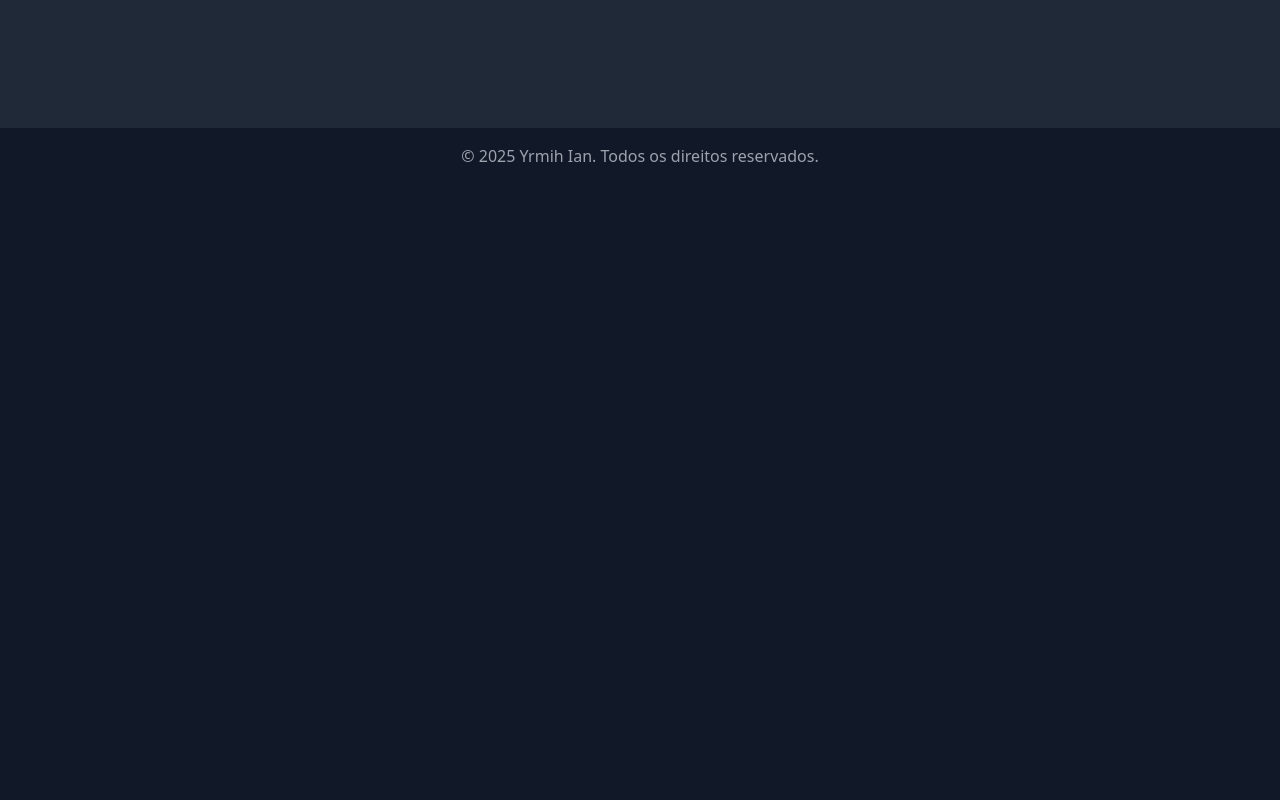
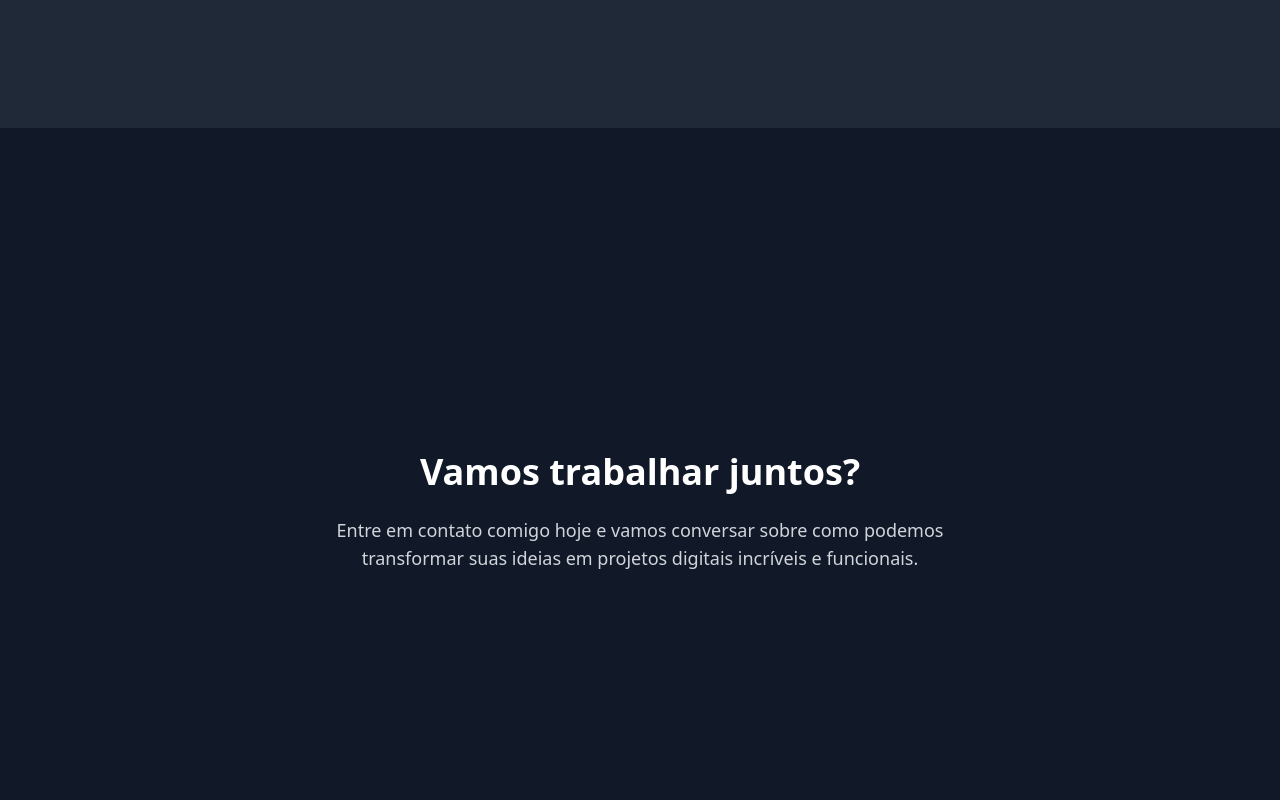
Before and after one commit to Yrmih/portfolio-web, a Next.js app: page / in a window 1280 px wide. Shown: the part 1760-2560 px from the top of the page. Before the commit the page ends 1944 px from the top, so only its background shows below. Built offline with nearby package versions, Linux system fonts and the light colour scheme.

Commit message:
feat: implementar seção de contato com informações e links de redes sociais

```diff
--- a/src/sections/Contact.tsx
+++ b/src/sections/Contact.tsx
@@ -1,5 +1,32 @@
-export default function Contact(){
-  return(
-    <div></div>
- );
+"use client";
+import { Mail, Github, Linkedin, Instagram, MessageCircle } from "lucide-react";
+
+export default function Contact({ id }: { id: string }) {
+  return (
+    <section
+      id={id}
+      className="min-h-screen flex flex-col justify-center items-center p-8 bg-gray-900 text-white"
+    >
+      <h2 className="text-4xl font-bold mb-6 text-center">
+        {" "}
+        Vamos trabalhar juntos?
+      </h2>
+      <p className="text-lg text-gray-300 max-w-2xl text-center mb-8">
+        Entre em contato comigo hoje e vamos conversar sobre como podemos
+        transformar suas ideias em projetos digitais incríveis e funcionais.
+      </p>
+
+      <div>
+        <a href=""></a>
+
+        <a href=""></a>
+
+        <a href=""></a>
+
+        <a href=""></a>
+
+        <a href=""></a>
+      </div>
+    </section>
+  );
 }
```
